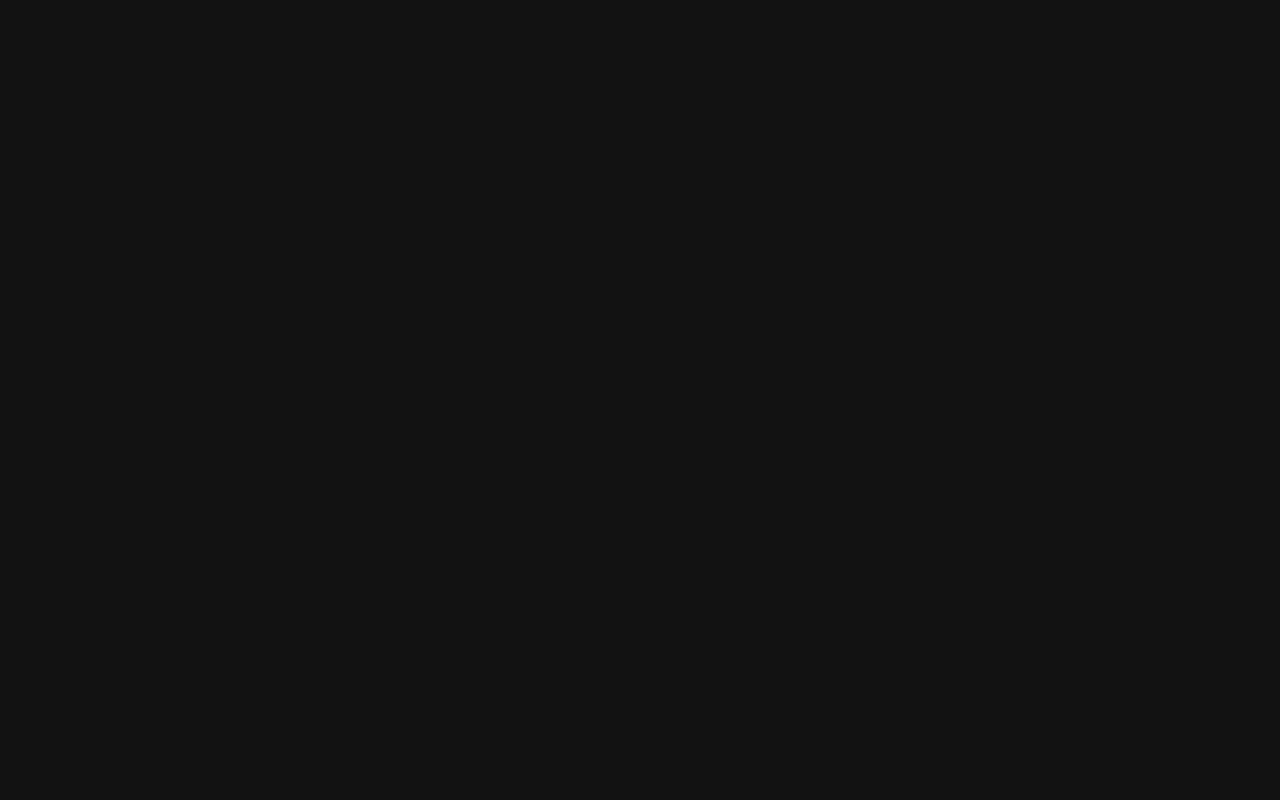
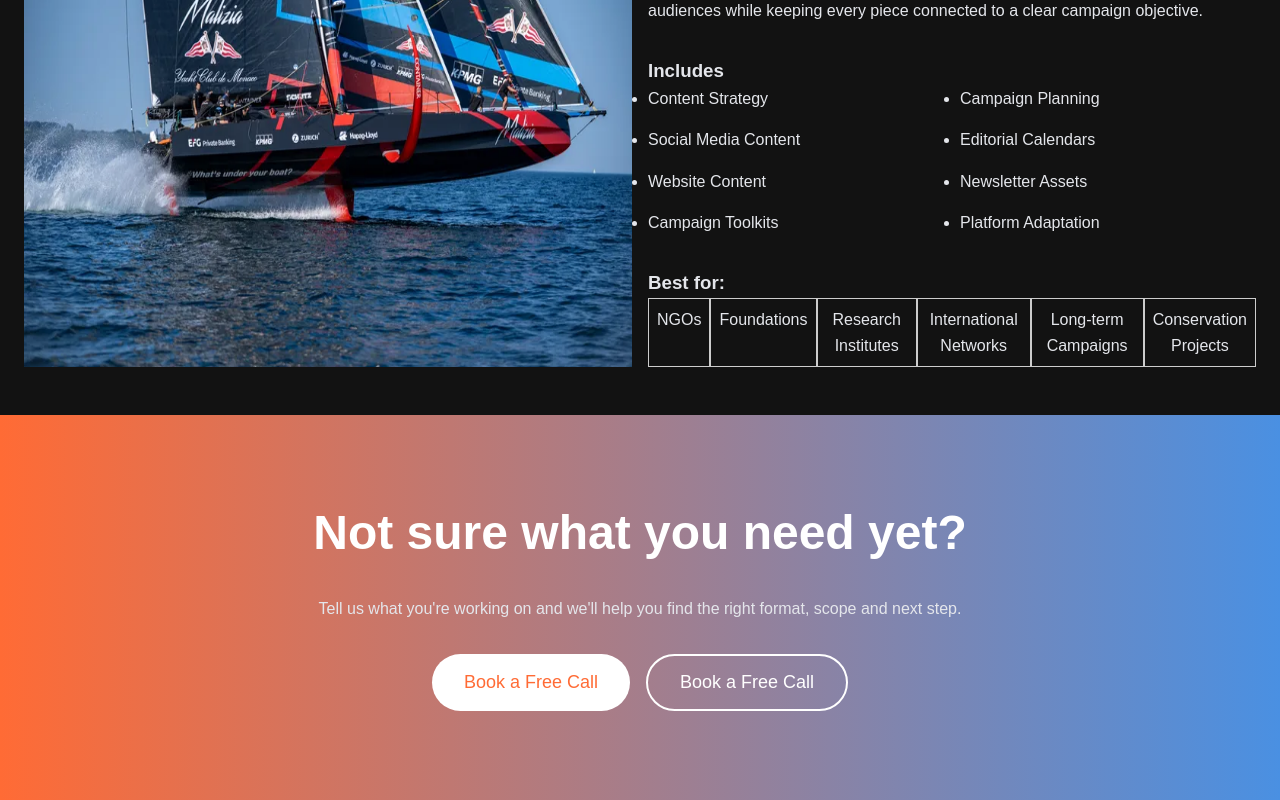
Before and after one commit to JuliaDarwin/Video-Synthesis-Front, an Angular app: page /services in a window 1280 px wide. Shown: the part 1944-2744 px from the top of the page. Before the commit the page ends 1230 px from the top, so only its background shows below. Built offline with nearby package versions, Linux system fonts and the light colour scheme.

Commit message:
services started

```diff
--- a/src/app/components/selected-work/selected-work.html
+++ b/src/app/components/selected-work/selected-work.html
@@ -30,11 +30,13 @@
 </div>
 } @else if (showOnlyFeatured && forHomepage) {
   <div class="featured-homepage" [class.grid-layout]="!isAnimated">
+    @if (isAnimated) {
+      <div class="marquee-track animated">
         @for (item of filteredWorkItems; track item.title) {
           @if (item.isShowCase) {
-      <div class="slide" [class.animated]="isAnimated">
+            <div class="slide">
               <div class="pic-wrapper">
-          <img [src]="item.picture">
+                <img [src]="item.picture" [alt]="item.title">
                 <div class="pic-overlay">
                   <a [routerLink]="['/case-study', item.slug]" class="btn btn-case-study">View Case Study</a>
                 </div>
@@ -56,7 +58,63 @@
               </div>
             </div>
           }
+        }
+        @for (item of filteredWorkItems; track item.title + '-dup') {
+          @if (item.isShowCase) {
+            <div class="slide">
+              <div class="pic-wrapper">
+                <img [src]="item.picture" [alt]="item.title">
+                <div class="pic-overlay">
+                  <a [routerLink]="['/case-study', item.slug]" class="btn btn-case-study">View Case Study</a>
+                </div>
+              </div>
 
+              <div class="showcase-item">
+                <div class="project-intro">
+                  <h4>{{ item.title }}</h4>
+                  <p>{{ item.description }}</p>
+                </div>
+
+                @if (showCategories) {
+                  <div class="showcase-filters">
+                    @for (tag of item.tags; track tag) {
+                      <button class="filter-badge filter-blue">{{ tag }}</button>
+                    }
+                  </div>
+                }
+              </div>
+            </div>
+          }
+        }
+      </div>
+    } @else {
+      @for (item of filteredWorkItems; track item.title) {
+        @if (item.isShowCase) {
+          <div class="slide">
+            <div class="pic-wrapper">
+              <img [src]="item.picture" [alt]="item.title">
+              <div class="pic-overlay">
+                <a [routerLink]="['/case-study', item.slug]" class="btn btn-case-study">View Case Study</a>
+              </div>
+            </div>
+
+            <div class="showcase-item">
+              <div class="project-intro">
+                <h4>{{ item.title }}</h4>
+                <p>{{ item.description }}</p>
+              </div>
+
+              @if (showCategories) {
+                <div class="showcase-filters">
+                  @for (tag of item.tags; track tag) {
+                    <button class="filter-badge filter-blue">{{ tag }}</button>
+                  }
+                </div>
+              }
+            </div>
+          </div>
+        }
+      }
     }
   </div>
 } @else if(showOnlyFeatured && !forHomepage) {
--- a/src/app/components/selected-work/selected-work.ts
+++ b/src/app/components/selected-work/selected-work.ts
@@ -46,6 +46,7 @@ export class SelectedWork implements OnInit {
         }
       ],
       videoUrl: 'https://www.youtube.com/embed/PbgKEjNBHqM',
+      picture: 'malizia.webp',
       slug: 'living-lakes',
       isShowCase: true
     },
--- a/src/app/pages/services-page/services-page.css
+++ b/src/app/pages/services-page/services-page.css
@@ -53,3 +53,48 @@
     margin-left: auto;
     margin-right: auto;
 }
+
+/* SECCIO SERVEIS */
+
+article {
+    display: grid;
+    grid-template-columns: repeat(2, 1fr);
+    gap: 1rem;
+    padding-bottom: 3rem;
+}
+
+.service-info {
+    display: flex;
+    flex-direction: column;
+    gap: 2rem;
+}
+
+.service-picture {
+    width: 100%;
+}
+
+.service-picture img {
+    width: 100%;
+    height: 100%;
+
+}
+
+
+
+.included-list ul {
+    display: grid;
+    grid-template-columns: repeat(2, 1fr);
+    grid-gap: 1rem;
+}
+
+.best-for-list ul {
+    display: flex;
+    flex-direction: row;
+}
+
+.best-for-item {
+    border: 1px solid #ccc;
+    padding: 0.5rem;
+    list-style: none;
+    text-align: center;
+}
--- a/src/app/pages/services-page/services-page.html
+++ b/src/app/pages/services-page/services-page.html
@@ -9,6 +9,45 @@
     </div>
   </section>
   <section>
+    <div class="container">
+      @for (service of services; track $index) {
+        <article>
+          <div class="service-picture">
+            <img [src]="service.image" alt="{{service.title}}">
+          </div>
+          <div class="service-info">
+            <p>Service {{service.id}}</p>
+            <h2>{{ service.title }}</h2>
+            <p class="description">{{ service.description }}</p>
+            <div class="service-included">
+              <h3>Includes</h3>
+              <div class="included-list">
+                <ul>
+                  @for (item of service.includes; track $index) {
+                    <li>{{ item }}</li>
+                  }
+                </ul>
+              </div>
+            </div>
+            <div class="service-best-for">
+              <h3>Best for:</h3>
+              <div class="best-for-list">
+                <ul>
+                @for (item of service.bestFor; track $index) {
+                  <li class="best-for-item">{{ item }}</li>
+                }
+              </ul>
+              </div>
+
+            </div>
+          </div>
+
+        </article>
+
+      }
+    </div>
+  </section>
+  <section>
     <app-cta-section
     title="Not sure what you need yet?"
     text="Tell us what you're working on and we'll help you find the right format, scope and next step."
--- a/src/app/pages/services-page/services-page.ts
+++ b/src/app/pages/services-page/services-page.ts
@@ -6,5 +6,99 @@ import { CtaSection } from '../../components/cta-section/cta-section';
   imports: [CtaSection],
   templateUrl: './services-page.html',
   styleUrl: './services-page.css',
+  standalone: true
 })
-export class ServicesPage { }
+export class ServicesPage {
+
+  services: Array<any> = [
+    {
+      id: 1,
+      category: 'VIDEO SERVICES',
+      title: 'Video Editing & Post-Production',
+      description:
+        'We transform raw footage into polished, story-driven films for campaigns, expeditions, races, research projects and social media. From narrative structure to final delivery, every edit is crafted to communicate your message with clarity and impact.',
+
+      includes: [
+        'Video Editing',
+        'Story Structure',
+        'Motion Graphics',
+        'Color Correction & Grading',
+        'Audio Cleanup',
+        'Subtitles',
+        'Social Media Versions',
+        'Platform-ready Exports'
+      ],
+
+      bestFor: [
+        'Campaign Videos',
+        'Expedition Films',
+        'Sailing Races',
+        'Short Documentaries',
+        'Research Explainers',
+        'Social Media Reels'
+      ],
+
+      image: 'malizia.webp'
+    },
+
+    {
+      id: 2,
+      category: 'SCIENCE COMMUNICATION',
+      title: 'Science Storytelling & Visual Communication',
+      description:
+        'We turn complex scientific information into engaging stories and visuals that are accessible without sacrificing accuracy. From scripts and infographics to animated explainers, we help audiences understand and connect with your work.',
+
+      includes: [
+        'Scriptwriting',
+        'Science Translation',
+        'Narrative Development',
+        'Infographics',
+        'Data Visualization',
+        'Motion Graphics',
+        'Presentation Visuals',
+        'Editorial Guidance'
+      ],
+
+      bestFor: [
+        'Research Projects',
+        'Scientific Reports',
+        'Conservation Campaigns',
+        'Educational Content',
+        'Policy Communication',
+        'Ocean Science'
+      ],
+
+      image: 'malizia.webp'
+    },
+
+    {
+      id: 3,
+      category: 'COMMUNICATION STRATEGY',
+      title: 'Digital Communications & Campaign Strategy',
+      description:
+        'Beyond creating content, we help organizations build communication strategies that maximise reach and long-term impact. We adapt content for different platforms and audiences while keeping every piece connected to a clear campaign objective.',
+
+      includes: [
+        'Content Strategy',
+        'Campaign Planning',
+        'Social Media Content',
+        'Editorial Calendars',
+        'Website Content',
+        'Newsletter Assets',
+        'Campaign Toolkits',
+        'Platform Adaptation'
+      ],
+
+      bestFor: [
+        'NGOs',
+        'Foundations',
+        'Research Institutes',
+        'International Networks',
+        'Long-term Campaigns',
+        'Conservation Projects'
+      ],
+
+      image: 'malizia.webp'
+    }
+  ];
+}
```
Also changed, not shown: src/app/components/selected-work/selected-work.css (+74 -45 lines), src/app/components/cta-section/cta-section.css (indentation only). Lines whose indentation alone changed are shown as unchanged.
